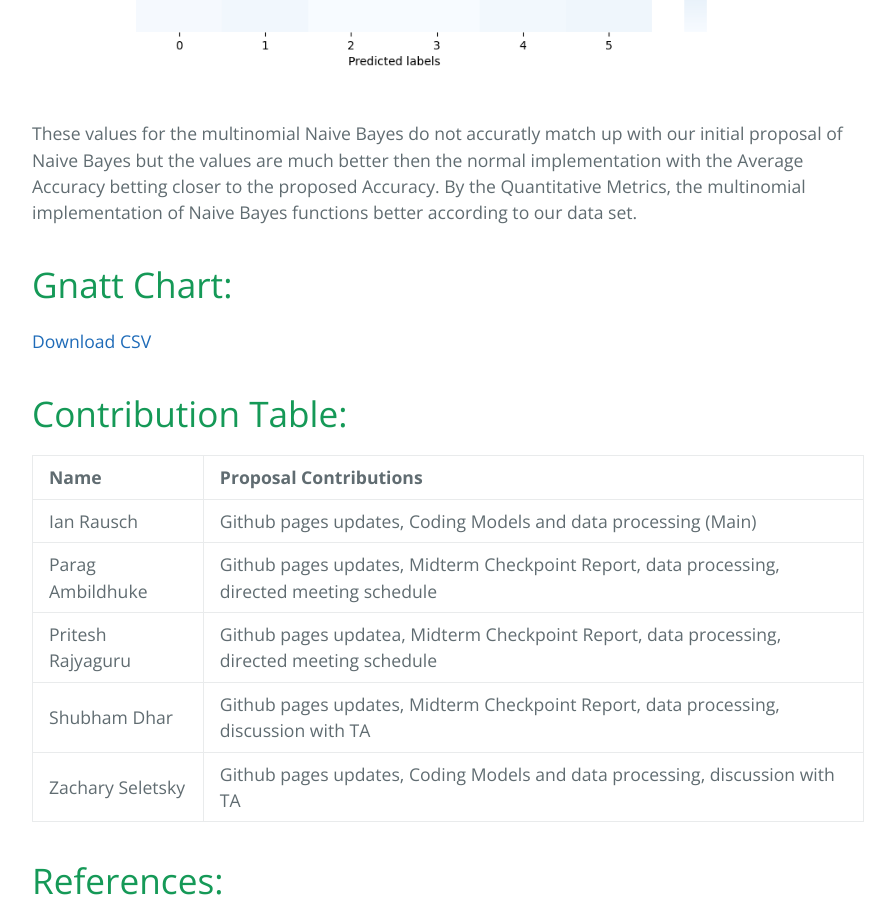
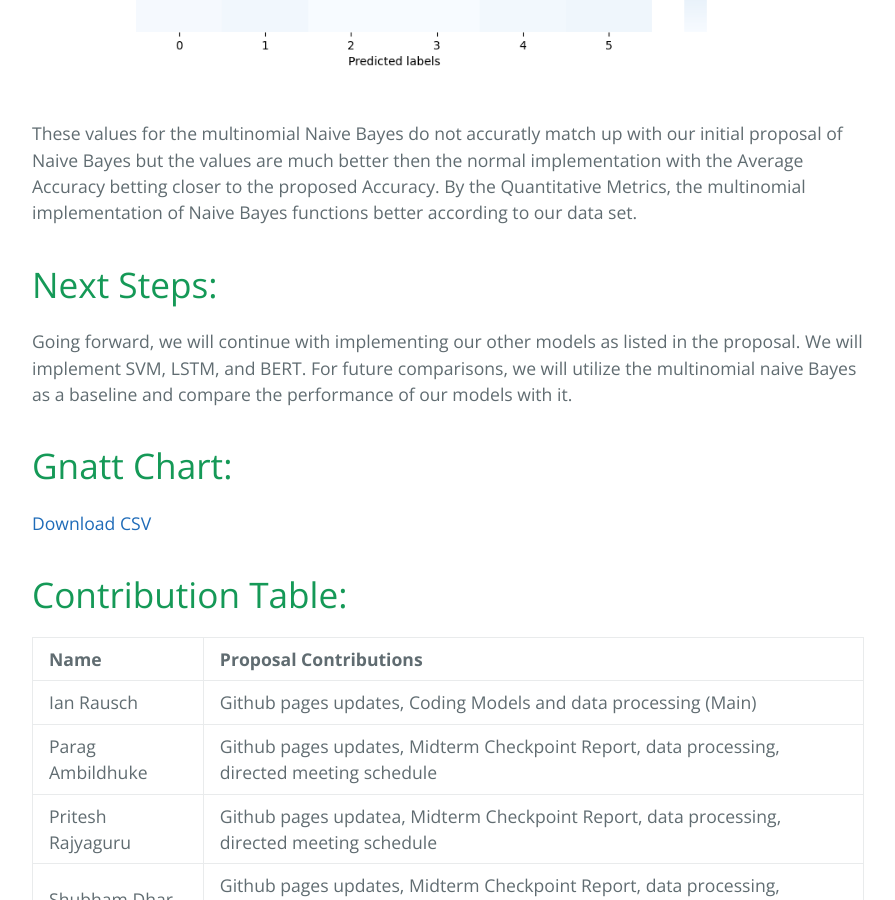
Before and after one commit to irausch25/CS4641-Project, a Jekyll site: the page built from index.md, in a window 1280 px wide and 900 px high, scrolled down 4954 px. Shown: the whole window, without its empty margins (192-1087 px from the left). Built offline with Jekyll 4.4.1, drawn with Linux system fonts in a browser that asks for light colours.

Commit message:
Update index.md

```diff
--- a/index.md
+++ b/index.md
@@ -98,6 +98,11 @@ MultinomialNBConfusion:
 
  These values for the multinomial Naive Bayes do not accuratly match up with our initial proposal of Naive Bayes but the values are much better then the normal implementation with the Average Accuracy betting closer to the proposed Accuracy. By the Quantitative Metrics, the multinomial implementation of Naive Bayes functions better according to our data set.
 
+
+# Next Steps:
+Going forward, we will continue with implementing our other models as listed in the proposal. We will implement SVM, LSTM, and BERT. For future comparisons, we will utilize the multinomial naive Bayes as a baseline and compare the performance of our models with it.
+
+
 # Gnatt Chart:
 [Download CSV](UpdatedGanttChart.xlsx)
 
```
